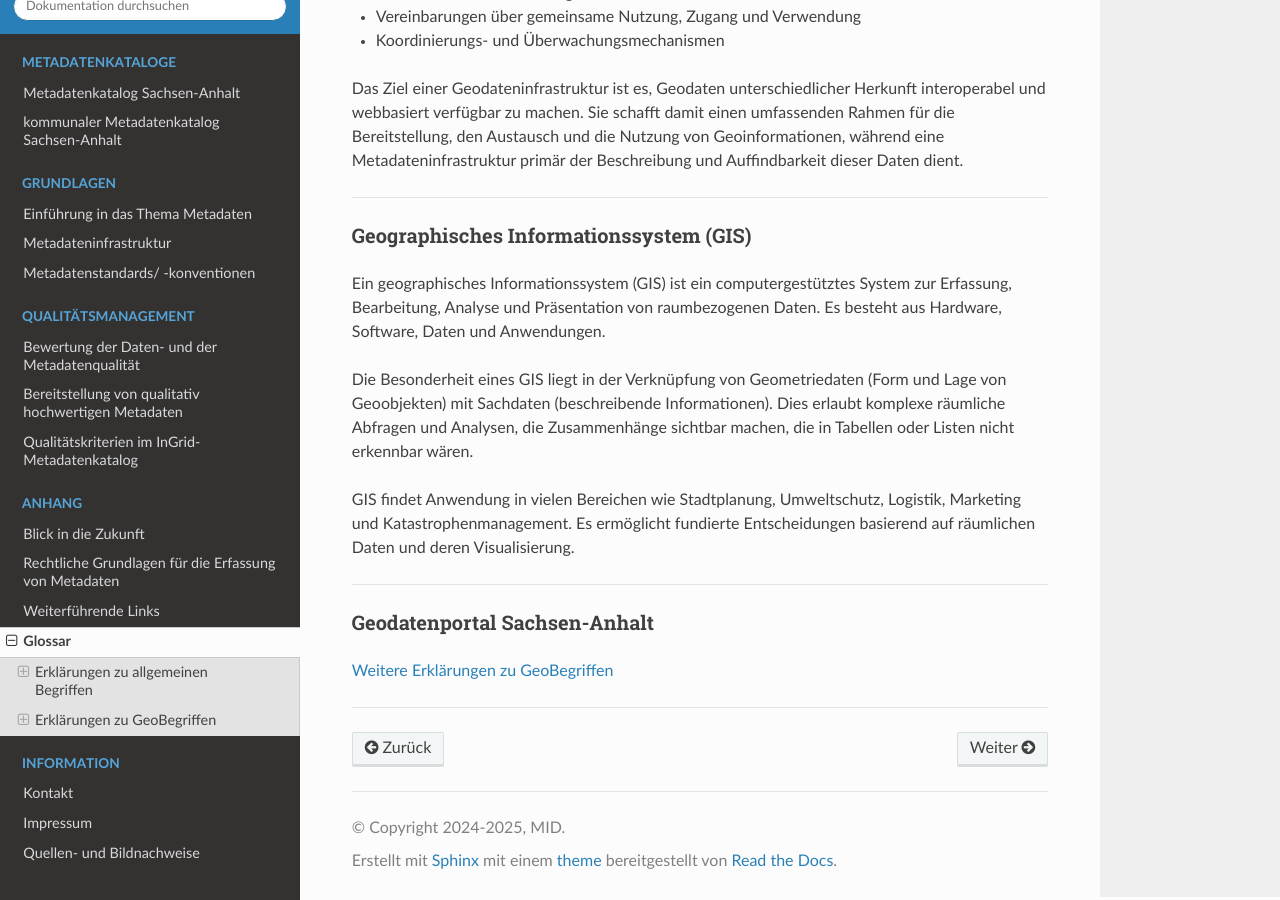
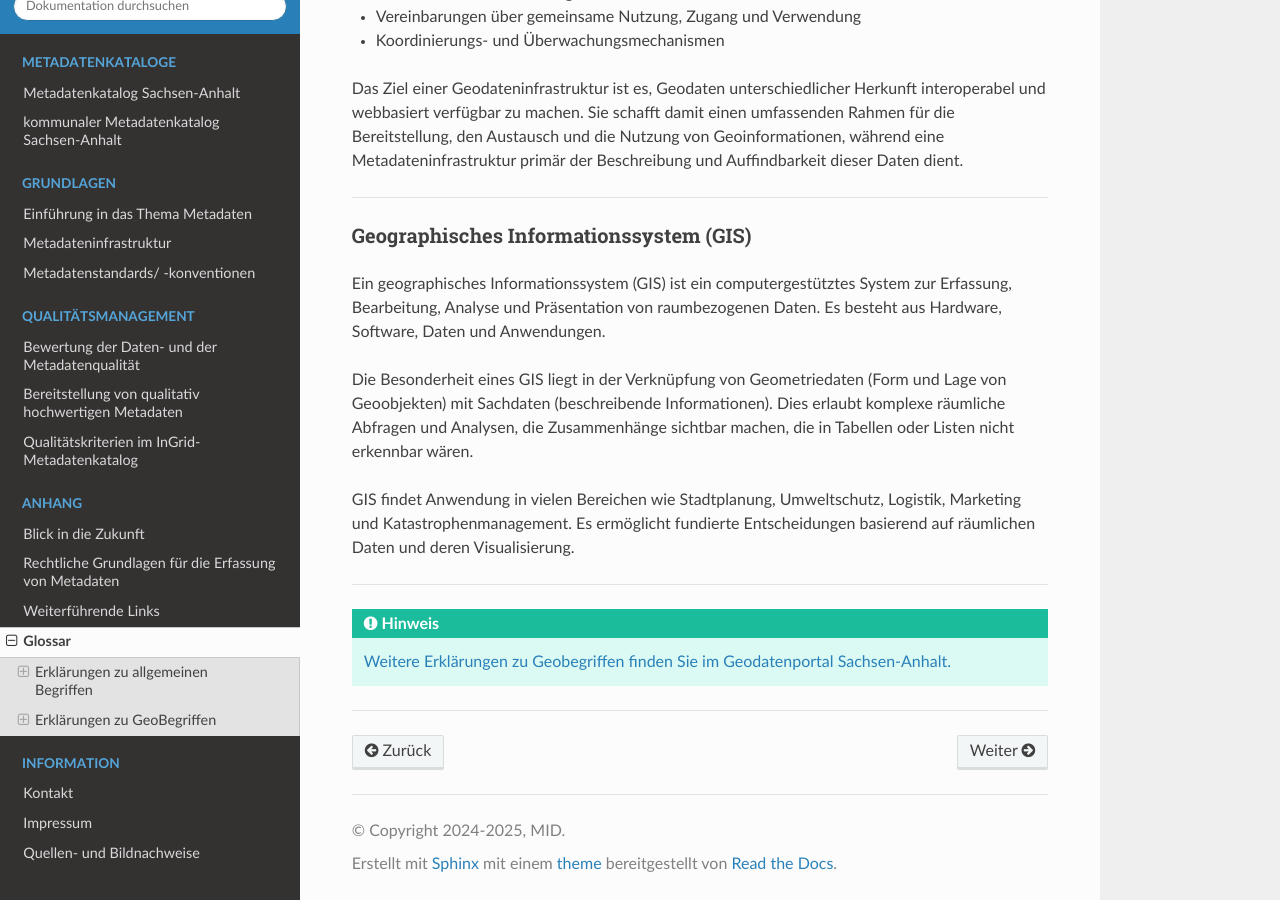
Before and after one commit to tomiwo/ingrid-mdk-st-high-quality-metadata, a Sphinx documentation site: the page built from docs/anhang/wichtige-begriffe.rst, in a window 1280 px wide and 900 px high, scrolled down 3160 px. Built offline with Sphinx 7.4.7 and the Read the Docs theme 3.1.0, drawn with Linux system fonts in a browser that asks for light colours.

Commit message:
Update wichtige-begriffe.rst

```diff
--- a/docs/anhang/wichtige-begriffe.rst
+++ b/docs/anhang/wichtige-begriffe.rst
@@ -148,9 +148,7 @@
 
 -----------------------------------------------------------------------------------------------
 
-Geodatenportal Sachsen-Anhalt
-^^^^^^^^^^^^^^^^^^^^^^^^^^^^^^
 
-`Weitere Erklärungen zu GeoBegriffen <https://www.lvermgeo.sachsen-anhalt.de/de/gdp-glossar.html>`_
+.. hint:: `Weitere Erklärungen zu Geobegriffen finden Sie im Geodatenportal Sachsen-Anhalt. <https://www.lvermgeo.sachsen-anhalt.de/de/gdp-glossar.html>`_
 
 -----------------------------------------------------------------------------------------------
```
